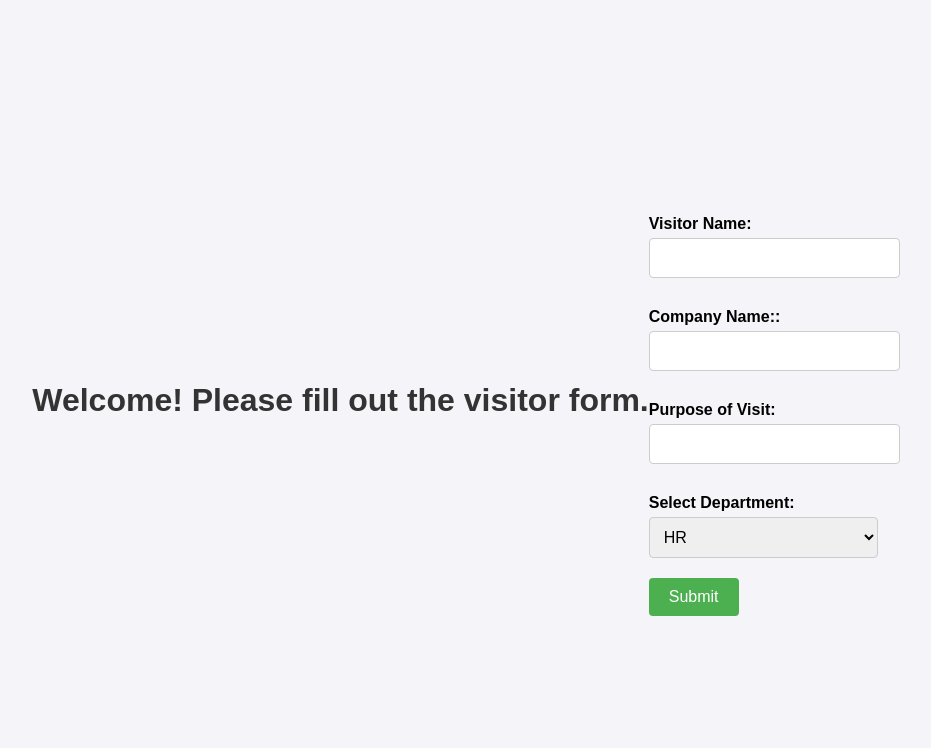
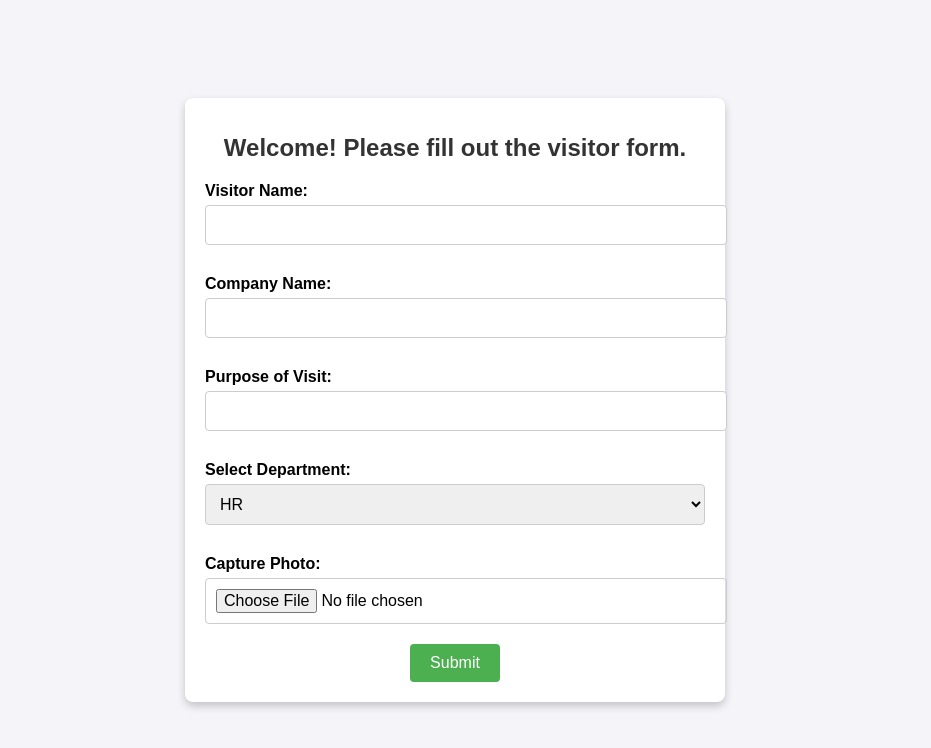
Before and after one commit to revigor/visitor-alert, a Flask app: page / in a window 1280 px wide. Shown: the top 748 px of the page, without its empty margins (185-1116 px from the left). Run offline with Flask 3, Linux system fonts and the light colour scheme.

Commit message:
Add photo capture, update styling
Add photo capture functionality that stores photo in "uploads" folder and update index page styling.

```diff
--- a/app.py
+++ b/app.py
@@ -1,6 +1,8 @@
 from flask import Flask, render_template, request, redirect, url_for, flash
 import requests
 import logging
+import os
+from werkzeug.utils import secure_filename
 
 # Initialize Flask app
 app = Flask(__name__)
@@ -9,11 +11,25 @@
 # Configure logging
 logging.basicConfig(filename='app.log', level=logging.ERROR)
 
+# Configure upload folder
+UPLOAD_FOLDER = os.path.join(os.getcwd(), "static/uploads")
+app.config["UPLOAD_FOLDER"] = UPLOAD_FOLDER
+
+# Ensure the upload directory exists
+os.makedirs(UPLOAD_FOLDER, exist_ok=True)
+
+# Allowed file extensions
+ALLOWED_EXTENSIONS = {"png", "jpg", "jpeg", "gif"}
+
 # SMTP2Go API Parameters
 SMTP2GO_API_URL = "https://api.smtp2go.com/v3/email/send"
 SMTP2GO_API_KEY = "api-43E83469CC704967918416A4701A050C"  # Replace with your SMTP2Go API key
 SENDER_EMAIL = 'jorge.prado@royalexpressinc.com'
 DEFAULT_DEPARTMENT_EMAIL = 'hr_TEST_@royalexpressinc.com'  # Default HR email
+
+# Function to check allowed file extensions
+def allowed_file(filename):
+    return '.' in filename and filename.rsplit('.', 1)[1].lower() in ALLOWED_EXTENSIONS
 
 # Function to send email
 def send_email(recipient_email, visitor_name, company_name, purpose, department):
@@ -42,7 +58,6 @@
             flash("All fields are required.", "danger")
             return redirect(url_for("index"))
 
-
         # Send email via SMTP2Go API
         response = requests.post(SMTP2GO_API_URL, json=email_data)
 
@@ -65,6 +80,24 @@
         company_name = request.form.get("company_name")
         purpose = request.form.get("purpose")
         department_choice = request.form.get("department")
+
+        # Handle photo upload securely
+        photo = request.files.get("photo")
+        if photo and allowed_file(photo.filename):
+            try:
+                # Sanitize the filename
+                filename = secure_filename(photo.filename)
+                photo_path = os.path.join(app.config["UPLOAD_FOLDER"], filename)
+                logging.info(f"Attempting to save photo to: {photo_path}")
+                photo.save(photo_path)
+                logging.info(f"Photo saved to {photo_path}")
+            except Exception as e:
+                logging.error(f"Error saving photo: {e}")
+                flash("Failed to save the photo. Please try again.", "danger")
+                return redirect(url_for("index"))
+        elif photo:
+            flash("Invalid file type. Please upload a PNG, JPG, JPEG, or GIF file.", "danger")
+            return redirect(url_for("index"))
 
         # Map department to email
         department_emails = {
@@ -89,7 +122,6 @@
         else:
             return redirect(url_for("error"))
 
-
     return render_template("index.html")
 
 @app.route("/success")
--- a/static/styles.css
+++ b/static/styles.css
@@ -21,6 +21,8 @@
 
 h1 {
     color: #333;
+    margin-bottom: 20px;
+    font-size: 24px;
 }
 
 form {
--- a/templates/index.html
+++ b/templates/index.html
@@ -7,6 +7,7 @@
     <link rel="stylesheet" href="{{ url_for('static', filename='styles.css') }}">
 </head>
 <body>
+    <div class="container">
         <h1>Welcome! Please fill out the visitor form.</h1>
 
         <!-- Flash Messages -->
@@ -14,21 +15,22 @@
             {% if messages %}
                 <ul>
                     {% for category, message in messages %}
-                    <li class="{{ category }}">{{ message }}</li>
+                        <li class="flash-messages {{ category }}">{{ message }}</li>
                     {% endfor %}
                 </ul>
             {% endif %}
         {% endwith %}
 
-    <form method="POST">
+        <form method="POST" enctype="multipart/form-data">
+
             <label for="visitor_name">Visitor Name:</label>
-        <input type="text" id="visitor_name" name="visitor_name" required><br>
+            <input type="text" id="visitor_name" name="visitor_name" required>
 
-        <label for="company_name">Company Name::</label>
-        <input type="text" id="company_name" name="company_name" required><br>
+            <label for="company_name">Company Name:</label>
+            <input type="text" id="company_name" name="company_name" required>
 
             <label for="purpose">Purpose of Visit:</label>
-        <input type="text" id="purpose" name="purpose" required><br>
+            <input type="text" id="purpose" name="purpose" required>
 
             <label for="department">Select Department:</label>
             <select id="department" name="department">
@@ -36,9 +38,31 @@
                 <option value="2">IT</option>
                 <option value="3">Sales</option>
                 <option value="4">Other</option>
-        </select><br>
+            </select>
+
+            <label for="photo">Capture Photo:</label>
+            <input type="file" id="photo" name="photo" accept="image/*" capture="camera" required>
+            <img id="photo-preview" style="display: none; width: 100%; margin-top: 10px;" alt="Photo Preview">
+
+            <script>
+                const photoInput = document.getElementById("photo");
+                const photoPreview = document.getElementById("photo-preview");
+
+                photoInput.addEventListener("change", () => {
+                    const file = photoInput.files[0];
+                    if (file) {
+                        const reader = new FileReader();
+                        reader.onload = (e) => {
+                            photoPreview.src = e.target.result;
+                            photoPreview.style.display = "block";
+                        };
+                        reader.readAsDataURL(file);
+                    }
+                });
+            </script>
 
             <button type="submit">Submit</button>
         </form>
+    </div>
 </body>
 </html>
```
Also changed, not shown: static/uploads/puppy-dog-profile-pet-mammal-nose-655507-pxhere.com.jpg (added), 1 other file. Lines whose indentation alone changed are shown as unchanged.
